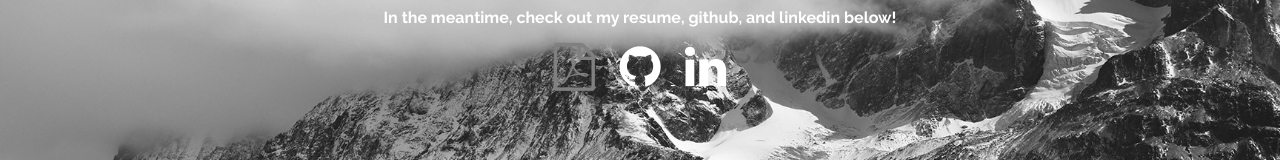
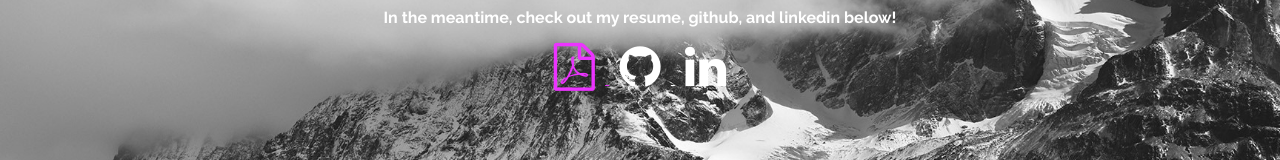
Before and after one commit to davidshan/davidshan.github.io, a plain HTML site: page index.html in a window 1280 px wide. In both pictures the pointer is over the link 576 px from the left and 513 px from the top of the page. Shown: the part 435-595 px from the top of the page. Drawn offline with Linux system fonts and the light colour scheme; a web font is replaced by a local one.

Commit message:
Change Link Hover Colour

```diff
--- a/css/style.css
+++ b/css/style.css
@@ -14,7 +14,7 @@ h1 {
 }
 
 .externalLink:hover {
-    color: gray;
+    color: #EC33FF;
 }
 
 body {
```
